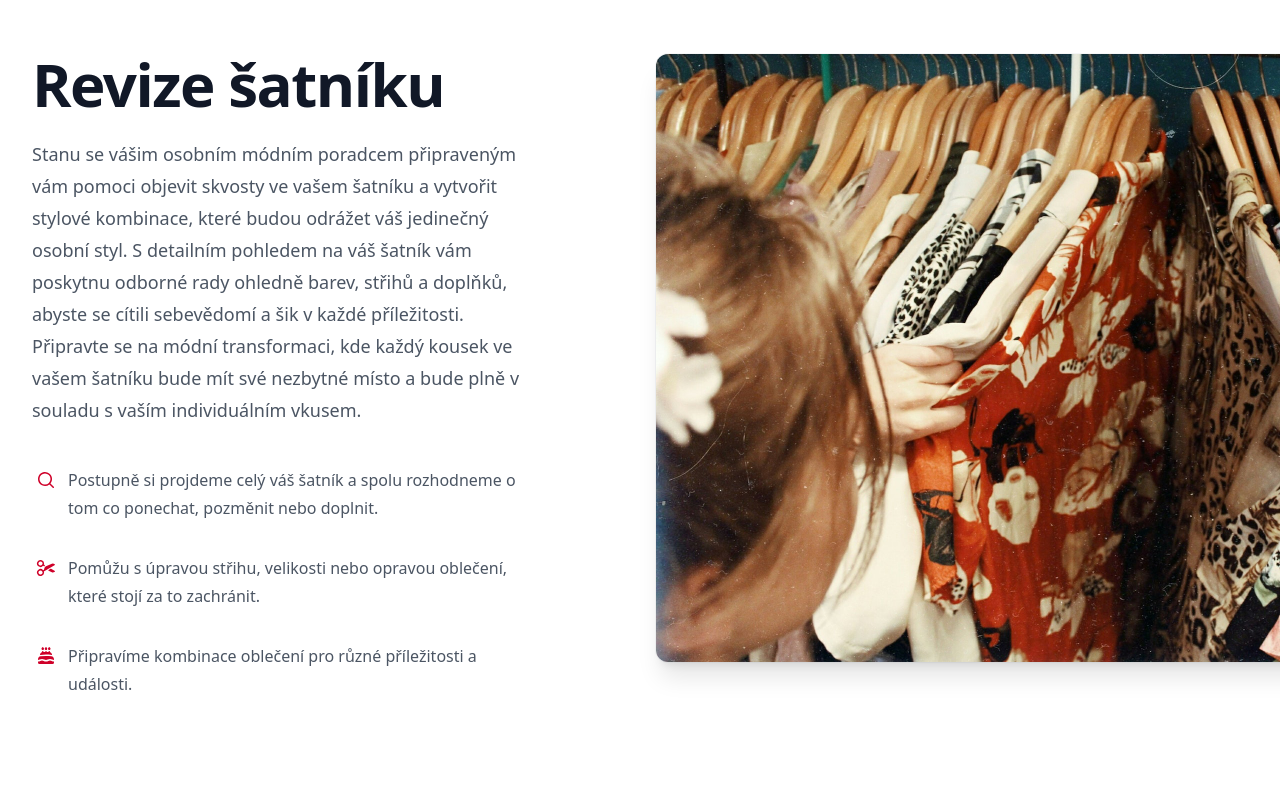
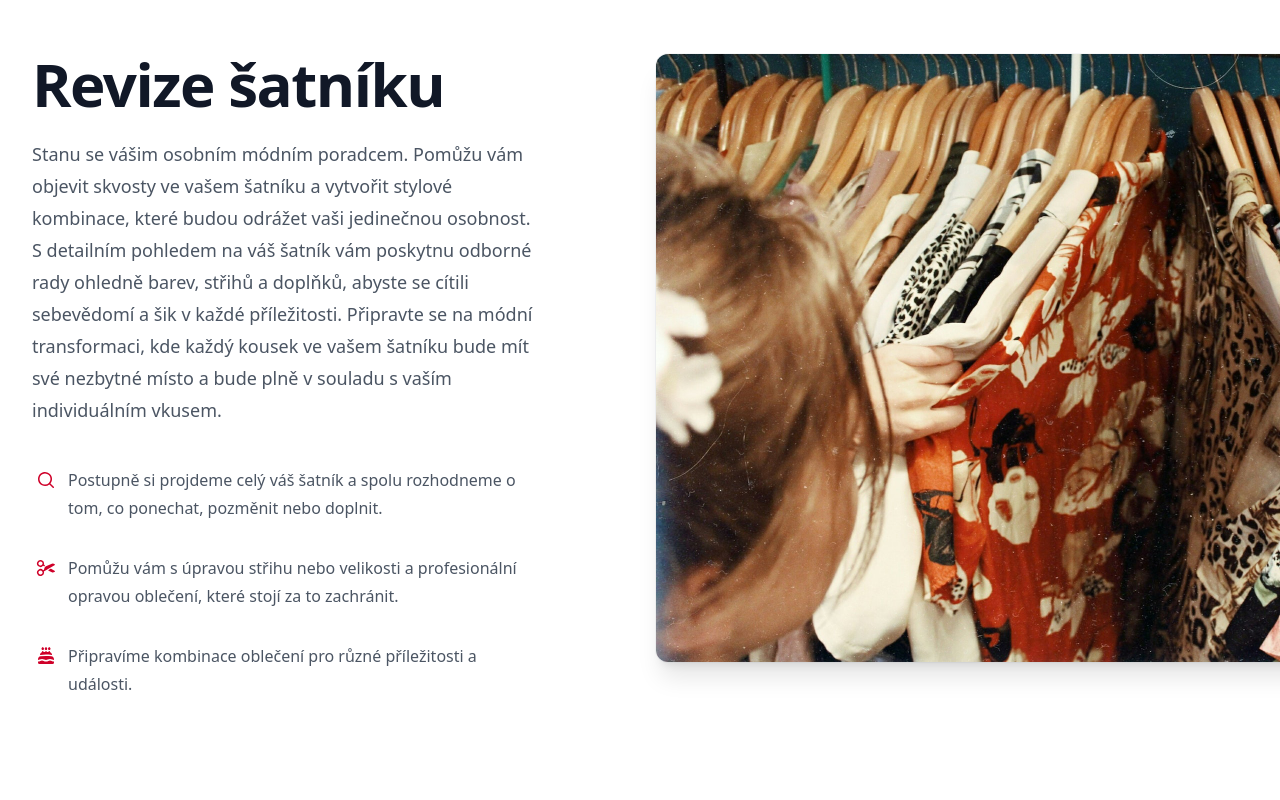
Before and after one commit to erikvlcak/jak-na-styl, a React (Vite) app: page / in a window 1280 px wide. Shown: the part 2440-3240 px from the top of the page. Built offline with nearby package versions, Linux system fonts and the light colour scheme.

Commit message:
Update text in card.jsx and contact.jsx

```diff
--- a/src/card.jsx
+++ b/src/card.jsx
@@ -17,17 +17,17 @@ const texty = {
   satnik: {
     nadpis: 'Revize šatníku',
     popis:
-      'Stanu se vášim osobním módním poradcem připraveným vám pomoci objevit skvosty ve vašem šatníku a vytvořit stylové kombinace, které budou odrážet váš jedinečný osobní styl. S detailním pohledem na váš šatník vám poskytnu odborné rady ohledně barev, střihů a doplňků, abyste se cítili sebevědomí a šik v každé příležitosti. Připravte se na módní transformaci, kde každý kousek ve vašem šatníku bude mít své nezbytné místo a bude plně v souladu s vaším individuálním vkusem.',
+      'Stanu se vášim osobním módním poradcem. Pomůžu vám objevit skvosty ve vašem šatníku a vytvořit stylové kombinace, které budou odrážet vaši jedinečnou osobnost. S detailním pohledem na váš šatník vám poskytnu odborné rady ohledně barev, střihů a doplňků, abyste se cítili sebevědomí a šik v každé příležitosti. Připravte se na módní transformaci, kde každý kousek ve vašem šatníku bude mít své nezbytné místo a bude plně v souladu s vaším individuálním vkusem.',
     body: [
       {
         ikona: MagnifyingGlassIcon,
         heslo:
-          'Postupně si projdeme celý váš šatník a spolu rozhodneme o tom co ponechat, pozměnit nebo doplnit. ',
+          'Postupně si projdeme celý váš šatník a spolu rozhodneme o tom, co ponechat, pozměnit nebo doplnit. ',
       },
       {
         ikona: ScissorsIcon,
         heslo:
-          'Pomůžu s úpravou střihu, velikosti nebo opravou oblečení, které stojí za to zachránit.',
+          'Pomůžu vám s úpravou střihu nebo velikosti a profesionální opravou oblečení, které stojí za to zachránit.',
       },
       {
         ikona: CakeIcon,
@@ -39,7 +39,7 @@ const texty = {
   nakupovani: {
     nadpis: 'Společné nakupování',
     popis:
-      'Provedu vás fascinujícím světem trendů a stylů při společných nákupních dobrodružstvích. Naše setkání nebude jen obyčejný nákup, ale skvělá příležitost k tomu, abychom společně objevili nové inspirace, zdokonalili váš osobní styl a doplnili váš šatník o skvostné kousky. Sprostředkuju vám zábavný, časově efektivní a cenově dostupný nákup. Při nakupováni v Second Hand obchodech se přesvědčíme, že za kvalitní oblečení nemusíte utratit celou výplatu.',
+      'Provedu vás fascinujícím světem trendů a stylů při společných nákupních dobrodružstvích. Naše setkání nebude jen obyčejný nákup, ale skvělá příležitost k tomu, abychom společně objevili nové inspirace, zdokonalili váš osobní styl a doplnili váš šatník o skvostné kousky. Sprostředkuju vám zábavný, časově efektivní a cenově dostupný nákup. Při nakupováni v Second handech se přesvědčíme, že za kvalitní oblečení nemusíte utratit půl výplaty.',
     body: [
       {
         ikona: BanknotesIcon,
--- a/src/contact.jsx
+++ b/src/contact.jsx
@@ -44,8 +44,8 @@ export default function Example() {
             </h2>
             <p className="mt-6 text-lg leading-8 text-gray-600">
               Můžete k tomu využít níže uvedené kontakty nebo vyplnit formulář a
-              já se Vám ozvu co nejdříve. Setkání je možné v Praze, Jindřichově
-              Hradci nebo blízkém okolí.
+              já se Vám ozvu co nejdříve. Setkání je možné v okolí Prahy nebo Jindřichova
+              Hradce, případně podle domluvy.
             </p>
             <dl className="mt-10 space-y-4 text-base leading-7 text-gray-600">
               <div className="flex gap-x-4">
```
